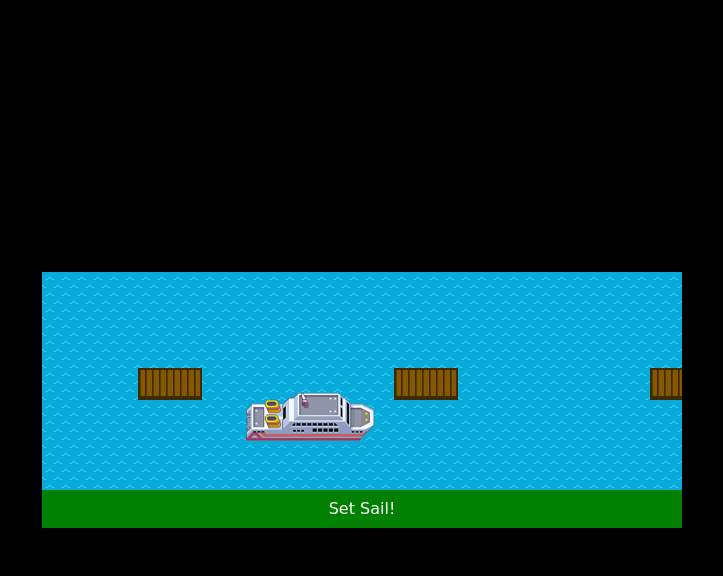
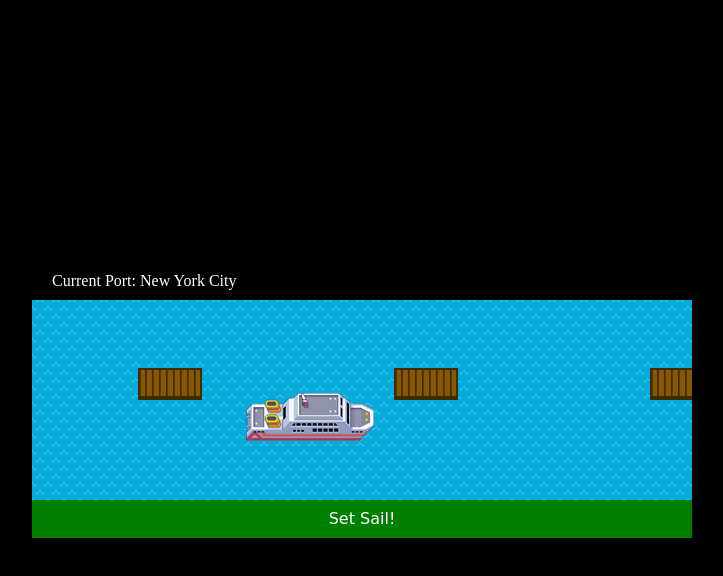
Before and after one commit to HollyRebekah/cruise-ships, a website: page index.html in a window 1280 px wide. Both pictures are taken after a click on the button "Set Sail!". Shown: the whole page, without its empty margins (278-1001 px from the left). Drawn offline with Linux system fonts and the light colour scheme; a web font is replaced by a local one.

Commit message:
Created render head up message box function

```diff
--- a/css/style.css
+++ b/css/style.css
@@ -19,6 +19,7 @@ body {
     position: relative;
     overflow-x: auto;
     background-image: url("../images/water0.png");
+    padding: 10px;
 }
 
 #ports {
@@ -69,3 +70,13 @@ body {
 #sailbutton:focus {
     background-color: green;
 }
+
+#headup {
+    background-color: black;
+    color:white;
+    padding: 10px 20px;
+    position: absolute;
+    top: 0;
+    left: 0;
+    width: 200%;
+}
--- a/index.html
+++ b/index.html
@@ -10,14 +10,14 @@
     <link href="https://fonts.googleapis.com/css?family=Saira+Stencil+One&display=swap" rel="stylesheet">
 </head>
 <body>
-    <div id = "viewport">
+      <div id = "viewport">
+        <div id = "headup"> </div>
         <div id="ports">
         </div>
         <div id ="ships">
         </div>
         <button id = "sailbutton">Set Sail!</button>
-    </div>
-
+      </div>
     <script src = "src/controller.js"></script>
     <script src = "src/port.js"></script>
     <script src = "src/itinerary.js"></script>
@@ -34,6 +34,7 @@
       const controller = new Controller(ship);
       controller.renderPorts(itinerary.ports);
       controller.renderShip();
+      controller.renderHeadupMessage(`Current Port: ${ship.currentPort.name}`);
     </script>
 </body>
 </html>
--- a/src/controller.js
+++ b/src/controller.js
@@ -5,6 +5,11 @@
     this.ship = ship;
     document.querySelector('#sailbutton').addEventListener('click', () => {
       this.setSail();
+    });
+    document.querySelector('#sailbutton').addEventListener('click', () => {
+      const headUp = document.querySelector('#headup');
+      const viewport = document.querySelector('#viewport');
+      viewport.removeChild(headUp);
     });
   }
 
@@ -54,6 +59,9 @@
         this.renderMessageBox('End of the line!');
       } else {
         this.renderMessageBox(`Now departing ${ship.currentPort.name}`);
+        setTimeout(() => {
+          this.renderHeadupMessage(`Current Port: ${ship.itinerary.ports[nextPortIndex].name}  Previous Port: ${ship.currentPort.name}`);
+        }, 3500);
       }
 
       const shipElement = document.querySelector('#ships');
@@ -71,6 +79,16 @@
       }, 20);
     },
 
+    renderHeadupMessage: function (message) {
+      const ship = this.ship;
+      const messageElement = document.createElement('div');
+      messageElement.id = 'headup';
+      messageElement.innerHTML = message;
+      const viewport = document.querySelector('#viewport');
+      const ports = document.querySelector('#ports');
+      viewport.insertBefore(messageElement, ports);
+    },
+
     renderMessageBox: function (message) {
       const messageElement = document.createElement('div');
       messageElement.id = 'message';
@@ -81,6 +99,7 @@
         viewport.removeChild(messageElement);
       }, 2000);
     },
+
   };
 
   if (typeof module !== 'undefined' && module.exports) {
```
